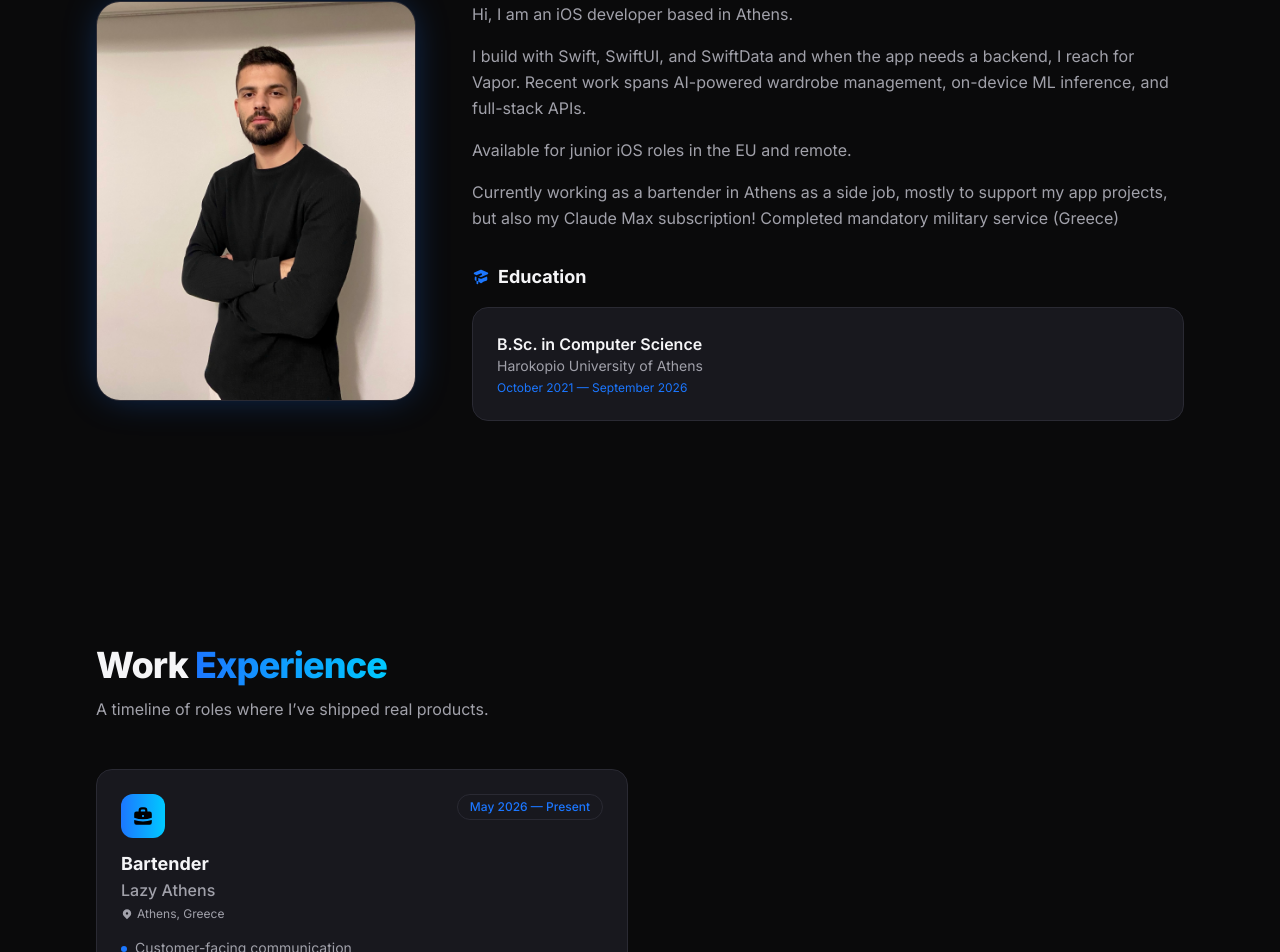
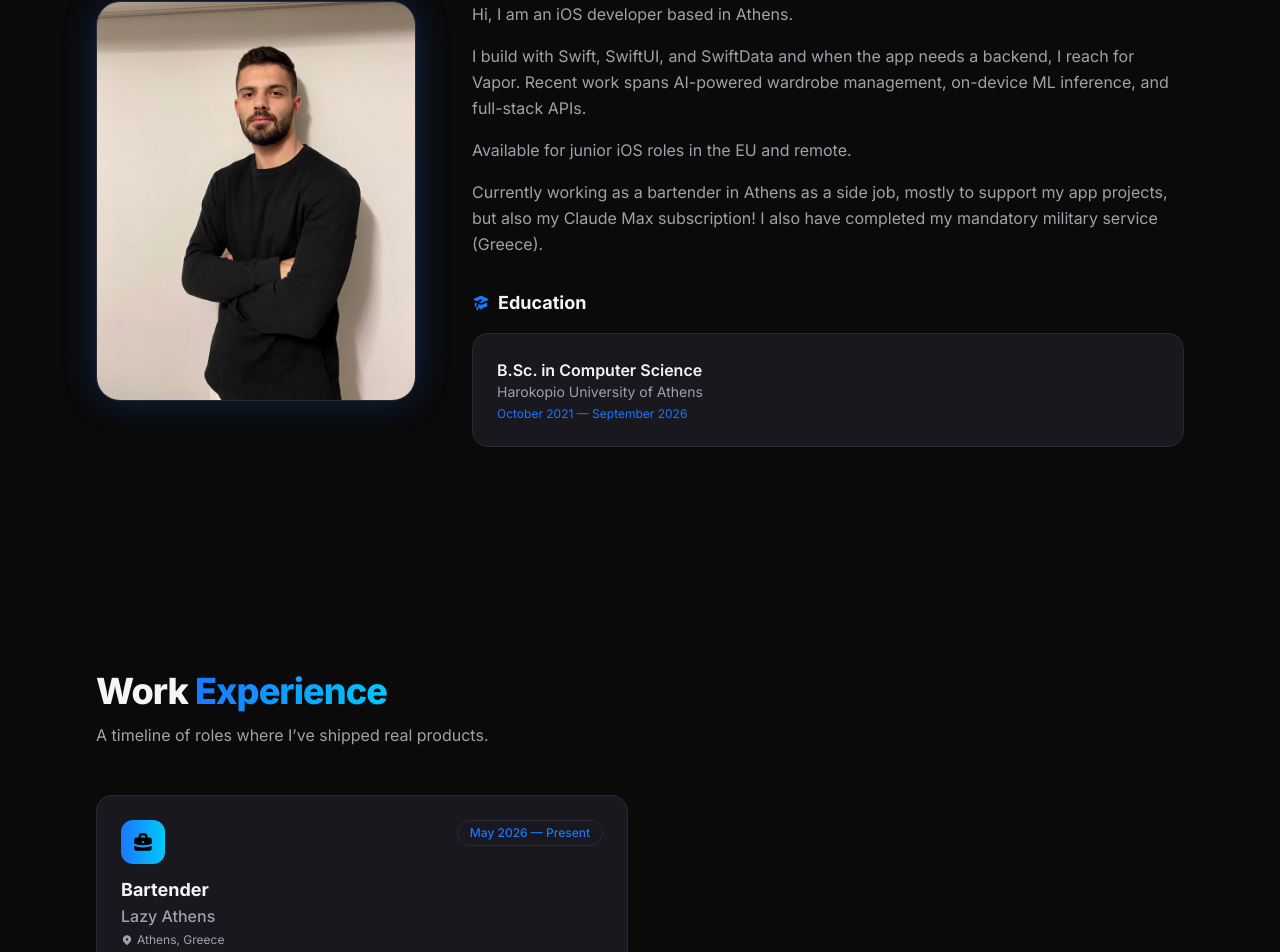
Before and after one commit to YungN3O/Portfolio, a React (Vite) app in the folder Web/: page / in a window 1280 px wide. Shown: the part 999-1951 px from the top of the page. Built offline with nearby package versions, Linux system fonts and the light colour scheme.

Commit message:
updated some information

```diff
--- a/Web/src/data/content.js
+++ b/Web/src/data/content.js
@@ -35,7 +35,7 @@ export const about = {
     'Hi, I am an iOS developer based in Athens.',
      'I build with Swift, SwiftUI, and SwiftData and when the app needs a backend, I reach for Vapor. Recent work spans AI-powered wardrobe management, on-device ML inference, and full-stack APIs. ',
      'Available for junior iOS roles in the EU and remote.',
-     'Currently working as a bartender in Athens as a side job, mostly to support my app projects, but also my Claude Max subscription! Completed mandatory military service (Greece)',
+     'Currently working as a bartender in Athens as a side job, mostly to support my app projects, but also my Claude Max subscription! I also have completed my mandatory military service (Greece).',
 
   ],
   // TODO: replace with real education history
```
